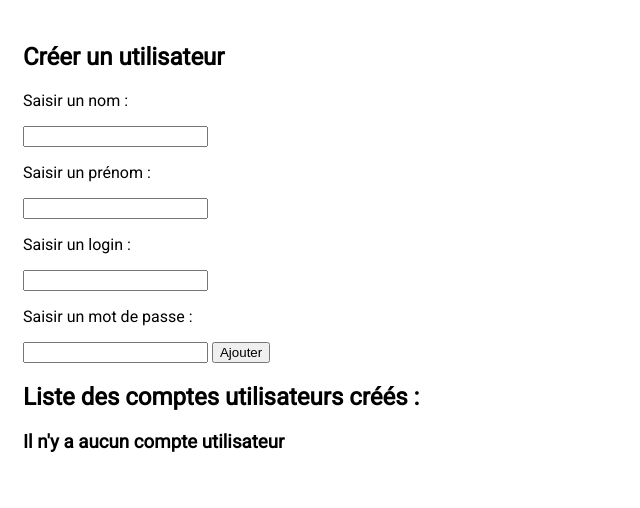
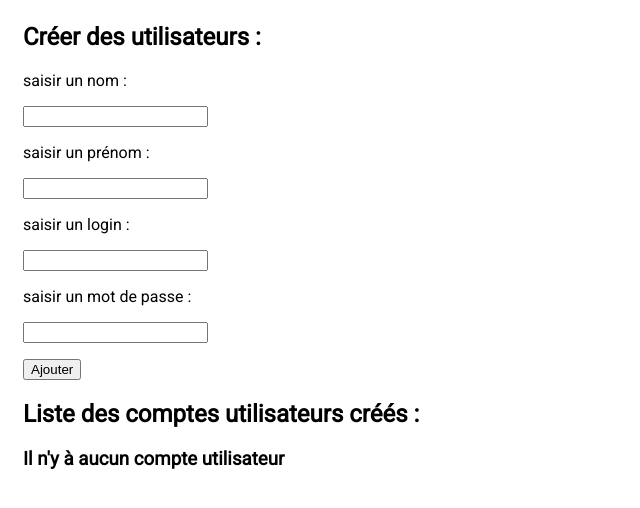
Before and after one commit to Manonrtnt/Exo_js, a plain HTML site: page exo1/index.html in a window 1280 px wide. Shown: the whole page, without its empty margins (0-640 px from the left). Drawn offline with Linux system fonts and the light colour scheme.

Commit message:
Récupération html correction

```diff
--- a/exo1/index.html
+++ b/exo1/index.html
@@ -1,31 +1,33 @@
-<!DOCTYPE html>
 <html lang="fr">
 <head>
     <meta charset="UTF-8">
     <meta http-equiv="X-UA-Compatible" content="IE=edge">
     <meta name="viewport" content="width=device-width, initial-scale=1.0">
-    <link rel="stylesheet" href="style.css">
+    <title>ajouter un utilisateur</title>
+    <!-- import du script js script2.js -->
+    <script src="./script2.js" defer></script>
+    <!-- import du style css style.css -->
+    <link rel="stylesheet" href="./style.css">
     <!-- import de la police Roboto de Google -->
     <link rel="preconnect" href="https://fonts.gstatic.com">
-    <link href="https://fonts.googleapis.com/css2?family=Roboto&display=swap" rel="stylesheet">
-    <title>EXO 1</title>
+	<link href="https://fonts.googleapis.com/css2?family=Roboto&display=swap" rel="stylesheet">
 </head>
 <body>
-    <h2>Créer un utilisateur</h2>
+    <h2>Créer des utilisateurs :</h2>
     <form>
-        <p>Saisir un nom :</p>
-        <input type="text" id="name"/>
-        <p>Saisir un prénom :</p>
-        <input type="text" id="firstName">
-        <p>Saisir un login :</p>
-        <input type="text" id="login">
-        <p>Saisir un mot de passe :</p>
-        <input type="password" id="mdp"/>
-        <input type="button" value="Ajouter" onclick="add()"/>
+        <p>saisir un nom :</p>
+        <p><input type="text" id="name"></p>
+        <p>saisir un prénom :</p>
+        <p><input type="text" id="firstName"></p>
+        <p>saisir un login :</p>
+        <p><input type="text" id="login"></p>
+        <p>saisir un mot de passe :</p>
+        <p><input type="password" id="mdp"></p>
+        <p><input type="button" value="Ajouter" onclick="ajouter()"></p>
     </form>
-    <h3 id="error"></h3>
+    <h3 id ="error"></h3>
     <h2>Liste des comptes utilisateurs créés :</h2>
-    <h3 id="nbrCompte">Il n'y a aucun compte utilisateur</h3>
+    <h3 id ="nbrCompte">Il n'y à aucun compte utilisateur</h3>
     <p id="resultat"></p>
     <!-- The Modal -->
     <div id="myModal" class="modal">
@@ -45,5 +47,4 @@
         </div>
     </div>
 </body>
-<script type="text/javascript" src="main.js"></script>
 </html>
```
